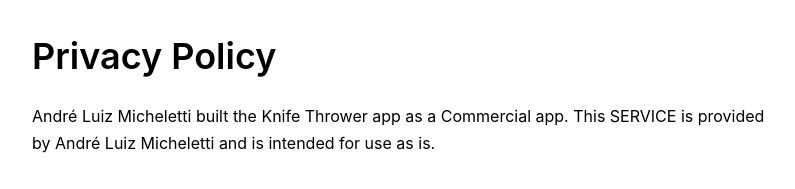
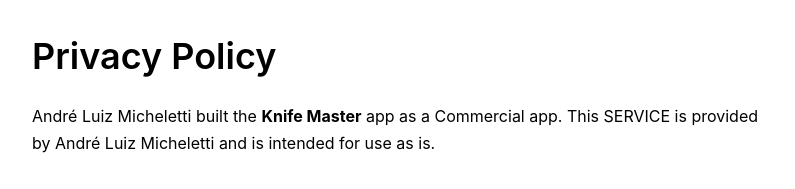
Before and after one commit to AndreMicheletti/andremicheletti.github.io, a plain HTML site: page privacy-policy.html in a window 1280 px wide. Shown: the top 189 px of the page, without its empty margins (240-1035 px from the left). Drawn offline with nearby package versions, Linux system fonts and the light colour scheme.

Commit message:
feat: update privacy policy title and support to other app names on search params

```diff
--- a/privacy-policy.html
+++ b/privacy-policy.html
@@ -2,7 +2,7 @@
 <html>
 
 <head>
-  <title>André Micheletti | Software Builder</title>
+  <title>Privacy Policy | André Micheletti</title>
   <meta charset="UTF-8" />
   <meta name="viewport" content="width=device-width, initial-scale=1.0" />
   <link href="img/favicon.ico" rel="shortcut icon">
@@ -18,9 +18,10 @@
         <h1 class="text-4xl font-semibold">Privacy Policy</h1>
         <br>
         <p>
-          André Luiz Micheletti built the Knife Thrower app as a Commercial app. This SERVICE is provided by André Luiz
-          Micheletti and is
-          intended for use as is.
+          André Luiz Micheletti built the <b class="appName">Knife Master</b> app as a Commercial app. This SERVICE is
+          provided by André
+          Luiz
+          Micheletti and is intended for use as is.
           <br /><br />
           This page is used to inform visitors regarding my policies with the collection, use, and disclosure of
           Personal Information if anyone decided to use my Service.
@@ -111,6 +112,13 @@
       </section>
     </main>
   </div>
+  <script>
+    const params = new URLSearchParams(window.location.search);
+    const appName = params.get('app') || 'Knife Master';
+    for (const el of document.getElementsByClassName('appName')) {
+      el.innerHTML = appName;
+    }
+  </script>
 </body>
 
 </html>
```
